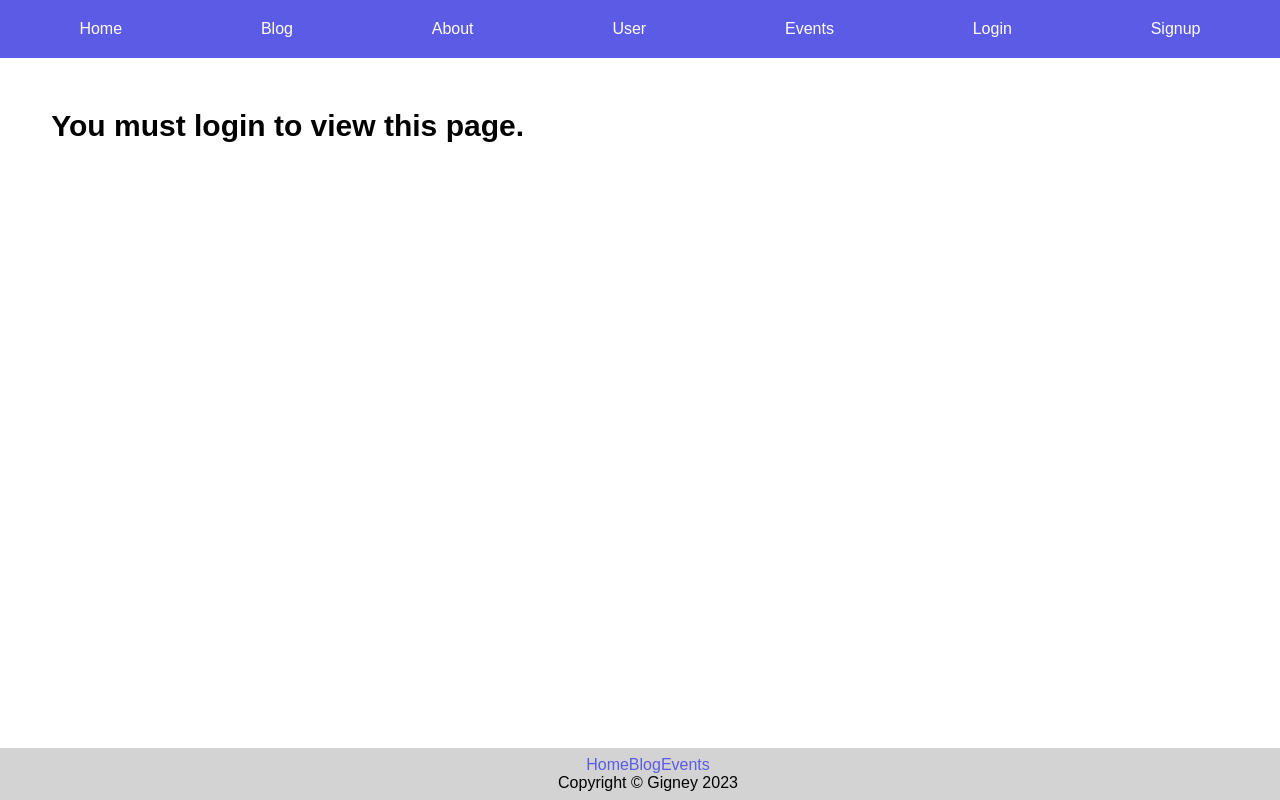
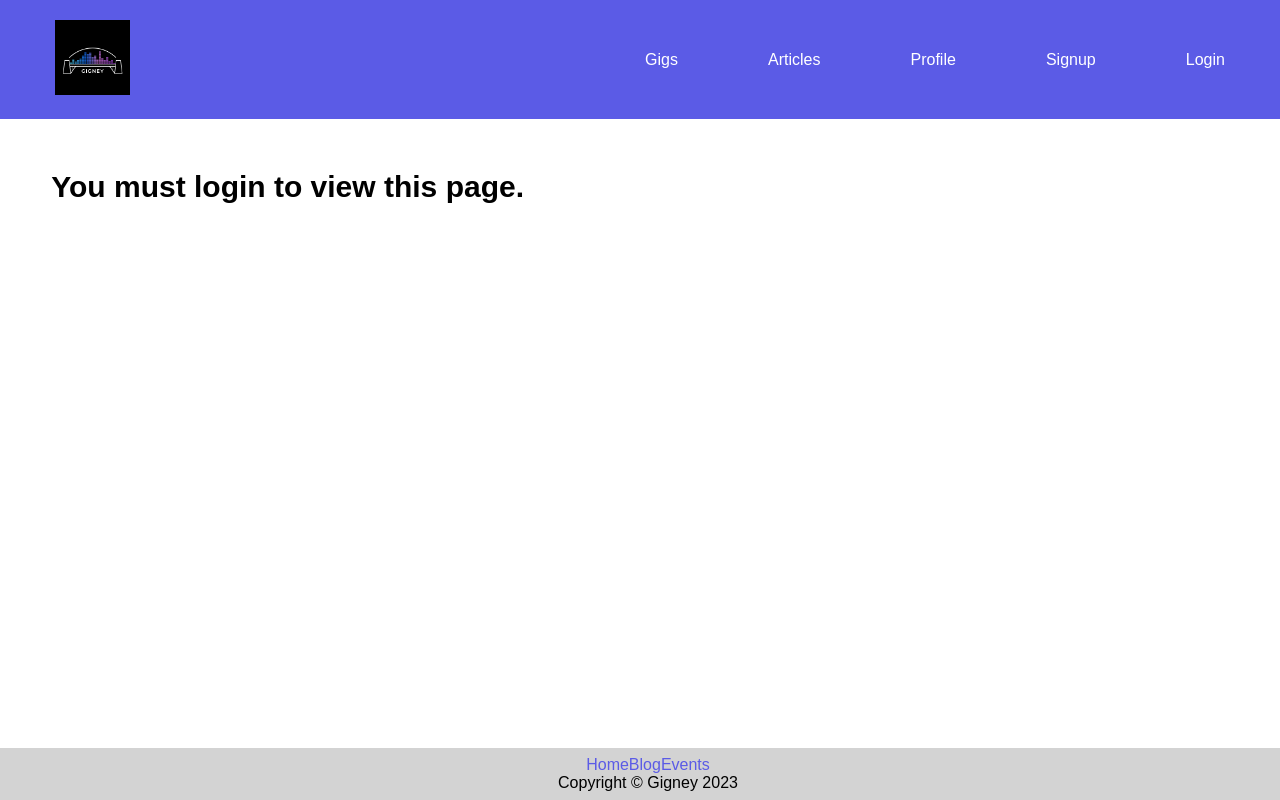
Before and after one commit to GRDE3024-DIG33-DigEx-Major-Project-2/frontendA3, a React (Create React App) app: page /user in a window 1280 px wide. Built offline with nearby package versions, Linux system fonts and the light colour scheme.

Commit message:
updated routing and header

```diff
--- a/src/components/About.js
+++ b/src/components/About.js
@@ -1,8 +1,8 @@
 const About = () => {
     return (
-      <div className="about-container">
+      <>
         <h1>About page</h1>
-      </div>
+      </>
     );
   };
 
--- a/src/components/App.js
+++ b/src/components/App.js
@@ -2,8 +2,6 @@ import { Routes, Route } from "react-router-dom";
 import { useState, useEffect } from "react";
 import '../static/style.css';
 import Home from "./Home.js";
-import Blog from "./Blog.js";
-import Events from "./Events.js";
 import User from "./User.js";
 import Header from "./Header.js";
 import Profile from "./Profile.js";
@@ -17,6 +15,8 @@ import EditProfile from "./EditProfile.js";
 import EditBio from "./EditBio";
 import RemoveWishlist from "./RemoveWishlist";
 import AccountSettings from "./AccountSettings";
+import Gigs from "./Gigs";
+import Articles from "./Articles";
 
 function App() {
 
@@ -33,11 +33,12 @@ function App() {
 
   return (
     <div className="App">
-          <Header user = {user} />
+          <Header user = {user} isLoggedIn = {isLoggedIn} setIsLoggedIn = {setIsLoggedIn} setUser={setUser} />
           <Routes>
             <Route path="/" element={<Home />} />
-            <Route path="blog" element={<Blog />} />
+            <Route path="gigs" element={<Gigs/>} />
             <Route path="about" element={<About />} />
+            <Route path="articles" element={<Articles />} />
             <Route path="login" element={<Login setIsLoggedIn={setIsLoggedIn} setUser={setUser}/>} />
             <Route path="signup" element={<Signup />} />
             <Route path="reset-password" element={<ResetPassword />} />
@@ -50,7 +51,6 @@ function App() {
                 <Route path="settings" element={<AccountSettings />} />
               </Route>
             </Route>
-            <Route path="events" element={<Events />} />
             <Route path="*" element={<h1 className="not-found">Page Not Found</h1>} />
           </Routes>
       <Footer />
--- /dev/null
+++ b/src/components/Articles.js
@@ -0,0 +1,9 @@
+const Articles = () => {
+    return (
+      <>
+        <h1>Articles Page</h1>
+      </>
+    );
+  };
+
+  export default Articles;
--- a/src/components/Events.js
+++ /dev/null
@@ -1,9 +0,0 @@
-const Events = () => {
-    return (
-      <div className="events-container">
-        <h1>Events page</h1>
-      </div>
-    );
-  };
-
-  export default Events;
--- a/src/components/Blog.js
+++ b/src/components/Gigs.js
@@ -1,9 +1,9 @@
-const Blog = () => {
+const Gigs = () => {
     return (
       <div className="blog-container">
-        <h1>Blog page</h1>
+        <h1>Gigs page</h1>
       </div>
     );
   };
 
-  export default Blog;
+  export default Gigs;
--- a/src/components/Header.js
+++ b/src/components/Header.js
@@ -1,18 +1,32 @@
 import { Link } from "react-router-dom";
 
-export default function Header({user}) {
+export default function Header({user, isLoggedIn, setIsLoggedIn, setUser}) {
+
+    const logOut = () => {
+        setIsLoggedIn(false);
+        setUser(null);
+    }
 
     return (
         <header>
             <nav>
                 {/* Can place the logo within a link component to have the logo routing to home */}
-                <Link id="nav-home" to="/">Home</Link>
-                <Link id="nav-blog" to="/blog">Blog</Link>
-                <Link id="nav-login" to="/about">About</Link>
-                <Link id="nav-user" to="/user">User</Link>
-                <Link id="nav-events" to="/events">Events</Link>
-                <Link id="nav-login" to="/login">Login</Link>
-                <Link id="nav-login" to="/signup">Signup</Link>
+                <Link id="nav-home" to="/">
+                    <img src="../gigney.png" alt="Gigney Logo" id="nav-logo"/>
+                </Link>
+                <Link id="nav-gigs" to="/gigs">Gigs</Link>
+                <Link id="nav-articles" to="/articles">Articles</Link>
+                <Link id="nav-user" to="/user">Profile</Link>
+                {!isLoggedIn && (
+                    <>
+                    <Link id="nav-signup" to="/signup">Signup</Link>
+                    <Link id="nav-login" to="/login">Login</Link>
+                    </>
+                )}
+                {isLoggedIn && (
+                    <Link id="nav-logout" to="../" onClick={logOut}>Logout</Link>
+                )}
+
             </nav>
         </header>
     )
--- a/src/components/User.js
+++ b/src/components/User.js
@@ -1,12 +1,6 @@
-import { NavLink, Link, Outlet} from "react-router-dom";
+import { NavLink, Outlet} from "react-router-dom";
 
 const User = ({isLoggedIn, user, setIsLoggedIn, setUser}) => {
-
-  function logOut(){
-    setIsLoggedIn(false);
-    setUser(null);
-    console.log("logging out")
-  }
 
   return (
     <div className="user-container">
@@ -30,9 +24,6 @@ const User = ({isLoggedIn, user, setIsLoggedIn, setUser}) => {
             </NavLink>
           </div>
           <Outlet />
-          <div className="user-links">
-            <Link to="../" onClick={logOut}>Log Out</Link>
-          </div>
         </>
       )}
       {!isLoggedIn && (
--- a/src/static/style.css
+++ b/src/static/style.css
@@ -17,6 +17,9 @@ nav {
   flex-direction: row;
   justify-content: space-around;
   align-items: center;
+}
+nav #nav-logo {
+  width: 15%;
 }
 
 p {
--- a/src/static/style.scss
+++ b/src/static/style.scss
@@ -38,6 +38,10 @@ header {
 nav {
     width: 100%;
     @include flex-row;
+
+    #nav-logo{
+        width: 15%;
+    }
 }
 
 p {
```
Also changed, not shown: 2 other files (tests, documents, lock files or other folders).
